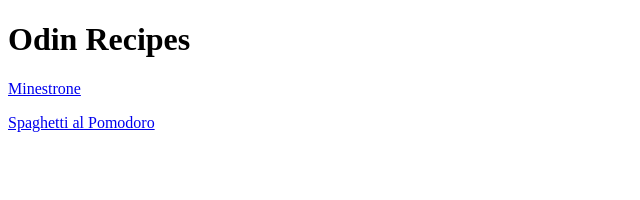
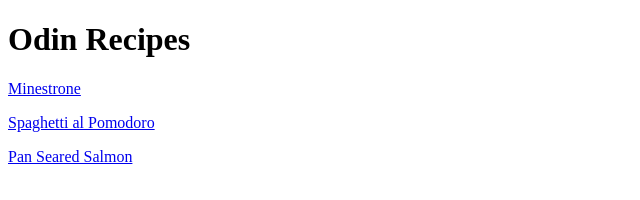
Before and after one commit to jordynedmonds/odin-recipes, a plain HTML site: page index.html in a window 1280 px wide. Shown: the whole page, without its empty margins (0-640 px from the left). Drawn offline with Linux system fonts and the light colour scheme.

Commit message:
Add link to index.html

```diff
--- a/index.html
+++ b/index.html
@@ -10,5 +10,6 @@
         <h1>Odin Recipes</h1>
         <a href="recipes/minestrone.html">Minestrone</a>
         <p><a href="recipes/Spaghetti-al-pomodoro.html" target="_blank" rel="noopener noreferrer">Spaghetti al Pomodoro</a></body</p>
+        <p><a href="recipes/pan-seared-salmon.html">Pan Seared Salmon</a></p>
     </body>
 </html>
```
